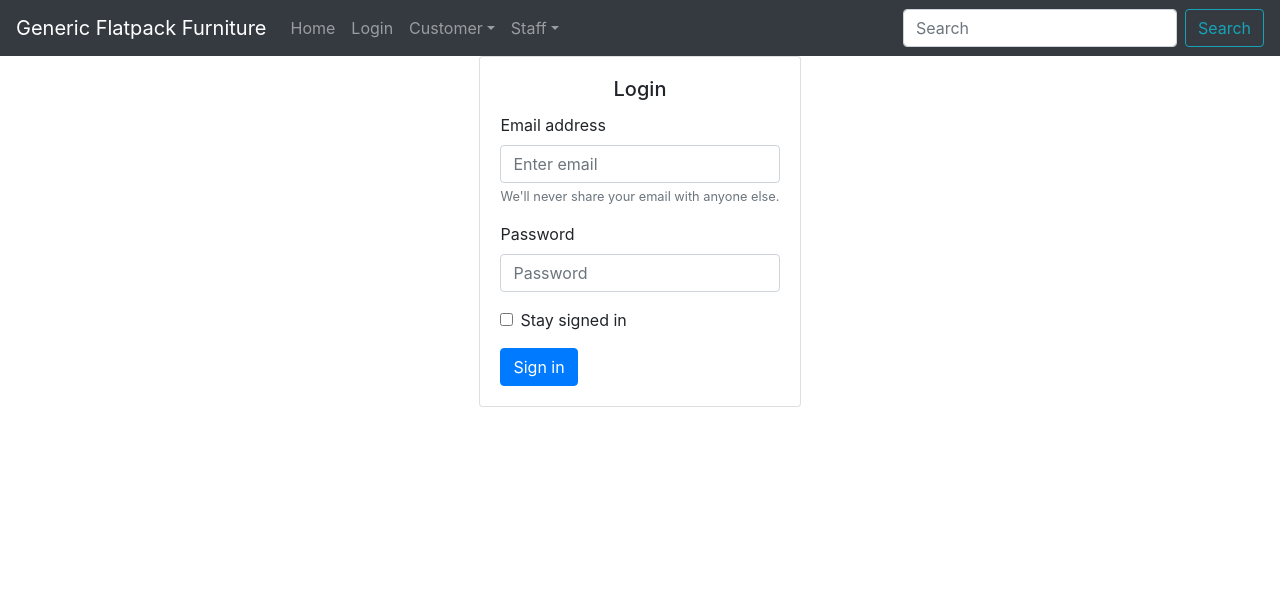
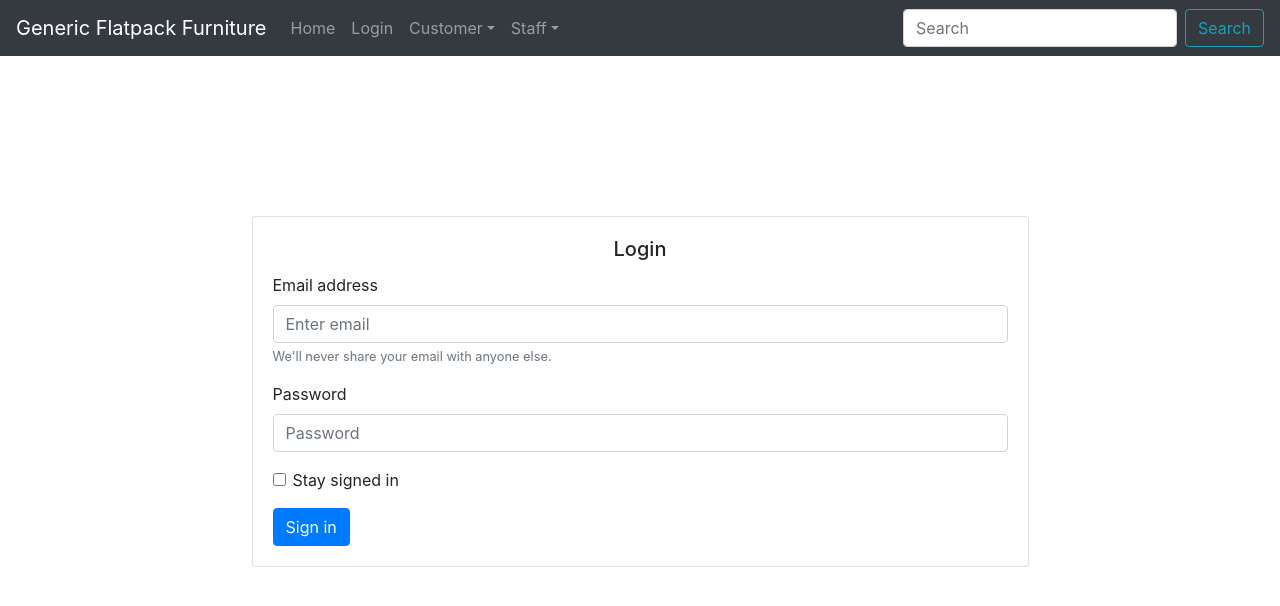
Before and after one commit to vlee489/AC32006-Databases, a Next.js app in the folder web/: page /staff/login in a window 1280 px wide. Shown: the top 606 px of the page. Built offline with nearby package versions, Linux system fonts and the light colour scheme.

Commit message:
Fixed the position of the login card.

```diff
--- a/web/pages/staff/login.jsx
+++ b/web/pages/staff/login.jsx
@@ -15,7 +15,6 @@
 
       <main>
         <Container className={styles.container}>
-          <div className="d-flex justify-content-center">
           <Card className={styles.loginCard}>
             <Card.Body>
               <Card.Title className="text-center">Login</Card.Title>
@@ -38,7 +37,6 @@
               <Button variant="primary">Sign in</Button>
             </Card.Body>
           </Card>
-          </div>
         </Container>
       </main>
     </div>
--- a/web/styles/staff/Login.module.scss
+++ b/web/styles/staff/Login.module.scss
@@ -1,5 +1,8 @@
 .loginCard {
-    // margin: auto;
+    margin: 0 auto;
+    margin-top: 20vh;
+    width: 70%;
+    // justify-content: center;
     // flex-shrink: 0;
 }
 
```
Lines whose indentation alone changed are shown as unchanged.
